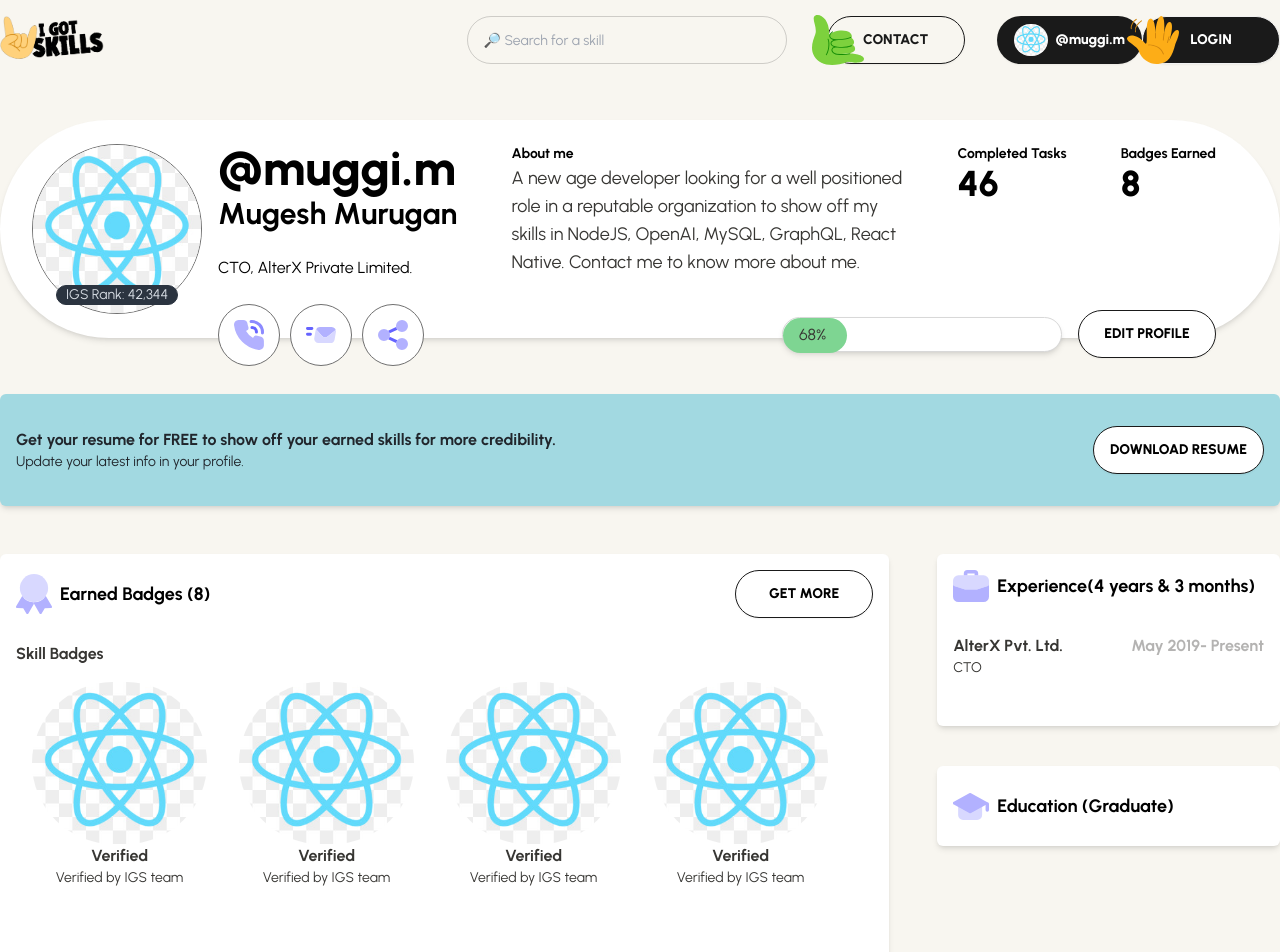
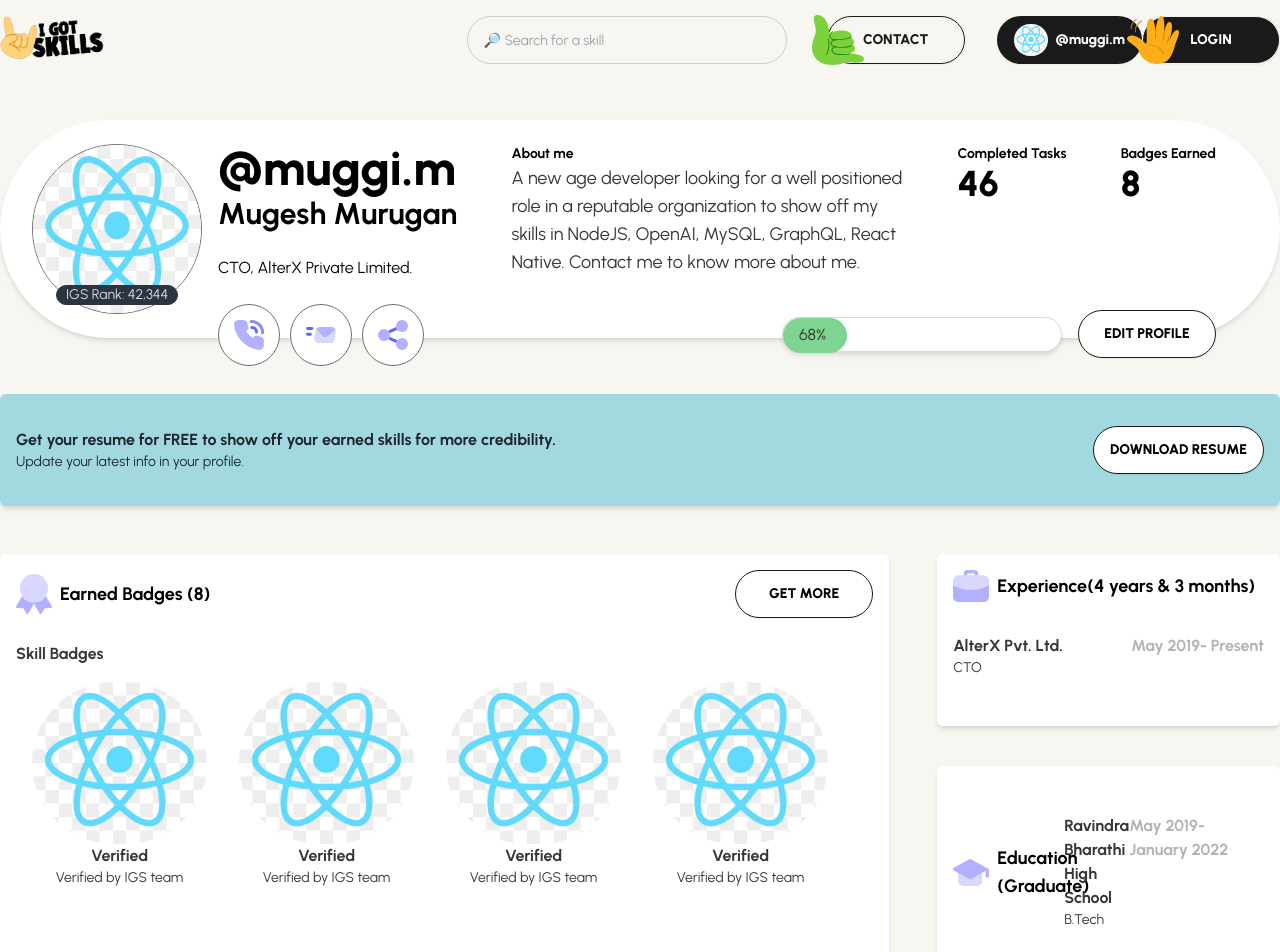
Before and after one commit to SurendiranLX/goalapp, a Next.js app: page /myprofile in a window 1280 px wide. Shown: the top 952 px of the page. Built offline with nearby package versions, Linux system fonts and the light colour scheme.

Commit message:
css fixed

```diff
--- a/src/app/myprofile/page.js
+++ b/src/app/myprofile/page.js
@@ -126,6 +126,7 @@
               <span className="font-extrabold">GET MORE</span>
             </button>
           </div>
+          {/* Skill Badges */}
           <div className="mt-6 mb-8">
             <div className="text-md text-[#373633] font-bold mb-4">
               Skill Badges
@@ -152,6 +153,7 @@
               ))}
             </div>
           </div>
+          {/* Knowledge Badges */}
           <div className="mb-12">
             <div className="text-md text-[#373633] font-bold mb-4">
               Knowledge Badges
@@ -180,6 +182,7 @@
           </div>
         </div>
         <div className="flex-1">
+          {/* Experience */}
           <div className="flex flex-col bg-white shadow-md w-full min-h-20 rounded-md p-4">
             <div className="flex flex-row items-center">
               <Image
@@ -206,6 +209,7 @@
               </div>
             </div>
           </div>
+          {/* Education */}
           <div className="flex bg-white shadow-md w-full mt-10 min-h-20 rounded-md p-4">
             <div className="flex flex-row items-center">
               <Image
@@ -218,6 +222,17 @@
               />
               <div className="font-bold text-lg ml-2">Education (Graduate)</div>
             </div>
+            <div className="flex flex-row justify-between my-8">
+              <div className="flex flex-col flex-1">
+                <div className="font-bold text-[#373633] text-md">
+                  Ravindra Bharathi High School
+                </div>
+                <div className="text-[#373633] text-sm">B.Tech</div>
+              </div>
+              <div className="font-bold text-[#37363360] text-md">
+                May 2019- January 2022
+              </div>
+            </div>
           </div>
         </div>
       </div>
```
